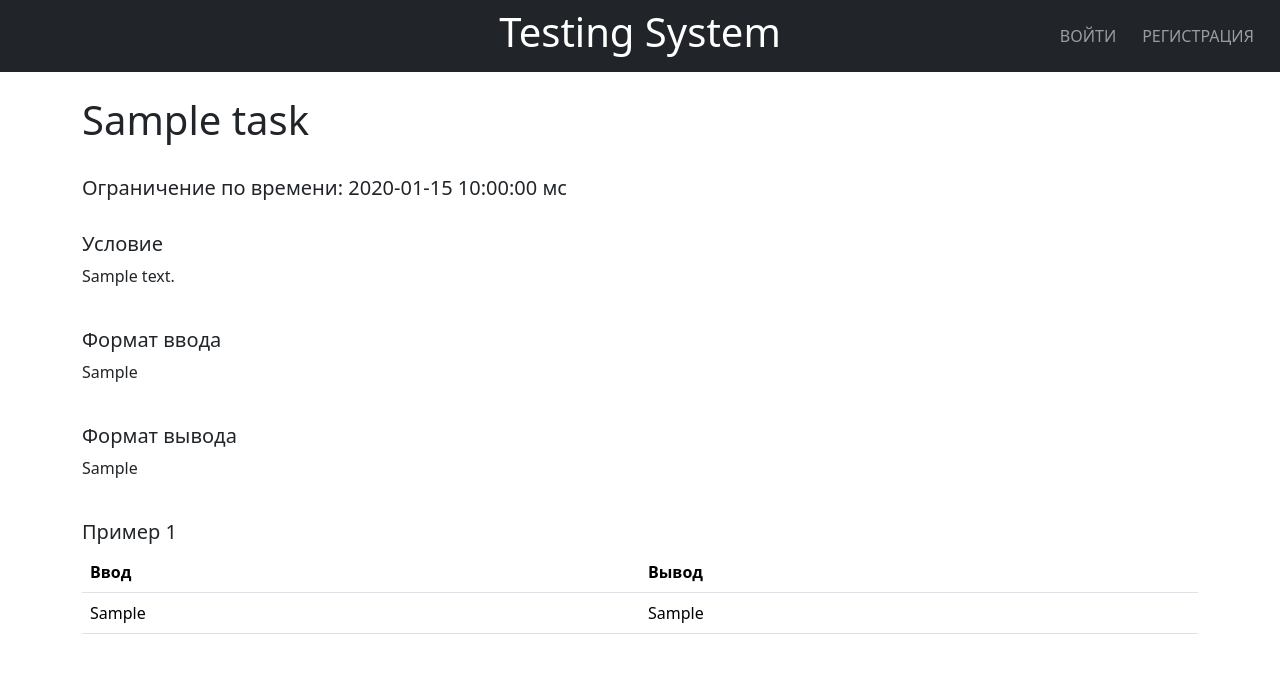
After one commit to matv3ys/pspProject, a Flask app: template templates/task.html in a window 1280 px wide. The commit adds this page. Shown: the top 673 px of the page. Run offline with Flask 3, Linux system fonts and the light colour scheme; the template is opened without the code that fills it: most values are stand-ins (such as "Sample title", 1, 10 or a date in 2020).

Commit message:
hide/show added
continue with form submit in edit_task

```diff
--- a/main.py
+++ b/main.py
@@ -7,6 +7,7 @@ import zipfile
 from flask import Flask, render_template, url_for, redirect, request, abort, session, flash
 from flask_login import LoginManager, login_user, current_user, login_required, logout_user
 from sqlalchemy.sql.functions import register_function
+from sqlalchemy.testing import db_spec
 
 from forms import LoginForm, RegisterForm, RegisterConfForm, CreateGroupForm, CreateTaskForm
 from database import session_factory
@@ -221,8 +222,24 @@ def manage_group_button():
 
     return redirect(f"/manage_group?group_name={group_name}&group_id={group_id}")
 
+@app.route('/tasks', methods=['GET', 'POST'])
+def tasks():
+    if not (current_user.is_authenticated and current_user.is_organizer):
+        return redirect('/')
+
+    db_session = session_factory()
+
+    tasks = db_session.query(TaskTable).all()
+
+    user_tasks = [task for task in tasks if task.author_id == current_user.user_id]
+    other_tasks = [task for task in tasks if task.author_id != current_user.user_id]
+
+    return render_template("tasks.html", user_tasks=user_tasks,
+                           other_tasks=other_tasks, title='Задачи')
+
 
 @app.route('/create_task', methods=['GET', 'POST'])
+@login_required
 def create_task():
     """ обработчик создания группы """
 
@@ -293,9 +310,82 @@ def create_task():
 
         db_session.commit()
 
-        return redirect("/groups")
+        return redirect("/tasks")
 
     return render_template('create_task.html', title='Создать задачу', form=form)
+
+
+@app.route('/task', methods=['GET', 'POST'])
+def task():
+    task_id = int(request.args.get("task_id"))
+
+    if not (current_user.is_authenticated and current_user.is_organizer):
+        return redirect('/')
+
+    db_session = session_factory()
+
+    task = db_session.query(TaskTable).where(TaskTable.task_id == task_id).first()
+    if not task:
+        abort(404)
+
+    tests = db_session.query(TestTable).where((TestTable.task_id == task_id) & (TestTable.is_open == True)).all()
+
+    return render_template('task.html', title=task.title, task=task, tests=tests,
+                           css=url_for('static', filename='css/task_style.css'))
+
+@app.route('/edit_task/<int:task_id>', methods=['GET', 'POST'])
+@login_required
+def edit_task(task_id):
+    action = request.args.get("action")
+    test_id = int(request.args.get("test_id"))
+
+    if not (current_user.is_authenticated and current_user.is_organizer):
+        return redirect('/')
+
+    form = CreateTaskForm()
+
+    db_session = session_factory()
+
+    task = db_session.query(TaskTable).where(TaskTable.task_id == task_id).first()
+    if task is None:
+        abort(404)
+    elif task.author_id != current_user.user_id:
+        abort(403)
+
+    form.title.data = task.title
+    form.time_limit.data = task.time_limit
+    form.description.data = task.description
+    form.input_info.data = task.input_info
+    form.output_info.data = task.output_info
+    form.submit.label.text = "Сохранить изменения"
+
+    if action == "hide" and test_id is not None:
+        test = db_session.query(TestTable).where(TestTable.test_id == test_id).first()
+        if test is not None:
+            test.is_open = False
+    if action == "show" and test_id is not None:
+        test = db_session.query(TestTable).where(TestTable.test_id == test_id).first()
+        if test is not None:
+            test.is_open = True
+
+    db_session.flush()
+
+
+    opened_tests = db_session.query(TestTable).where(
+        (TestTable.task_id == task_id) & (TestTable.is_open == True)
+    ).all()
+    opened_tests.sort(key=lambda x: x.test_num)
+    closed_tests = db_session.query(TestTable).where(
+        (TestTable.task_id == task_id) & (TestTable.is_open == False)
+    ).all()
+    closed_tests.sort(key=lambda x: x.test_num)
+
+    db_session.commit()
+
+    return render_template('edit_task.html', title='Редактирование задачи',
+                           form=form, opened_tests=opened_tests, closed_tests=closed_tests,
+                           css=url_for('static', filename='css/edit_task_style.css'))
+
 
 @app.route('/join', methods=['GET', 'POST'])
 def join():
--- a/queries.sql
+++ b/queries.sql
@@ -4,6 +4,10 @@ select * from "UserGroupTable"
 
 select * from "UserTable"
 
+select * from "TaskTable"
+
+select * from "TestTable"
+
 select "GroupTable".group_id, "UserGroupTable".user_id, "UserGroupTable".status
 from "GroupTable"
 left join "UserGroupTable"
--- /dev/null
+++ b/static/css/edit_task_style.css
@@ -0,0 +1 @@
+td { white-space:pre }
--- /dev/null
+++ b/static/css/task_style.css
@@ -0,0 +1 @@
+td { white-space:pre }
--- a/templates/base.html
+++ b/templates/base.html
@@ -15,11 +15,11 @@
             <ul class="navbar-nav me-auto">
                 {% if current_user.is_authenticated %}
                 <li class="nav-item active">
-                    <a class="nav-link" href="groups">Группы</a>
+                    <a class="nav-link" href="/groups">Группы</a>
                 </li>
                 {% if current_user.is_organizer %}
                 <li class="nav-item active">
-                    <a class="nav-link" href="tasks">Задачи</a>
+                    <a class="nav-link" href="/tasks">Задачи</a>
                 </li>
                 {% endif %}
                 {% endif %}
--- /dev/null
+++ b/templates/task.html
@@ -0,0 +1,42 @@
+{% extends "base.html" %}
+
+{% block content %}
+<div class="Main-content">
+    <section class="Content-unit">
+        <main role="main" class="container">
+            <br><h1>{{task.title}}</h1><br>
+            {% if current_user.is_authenticated and current_user.is_organizer and current_user.user_id == task.author_id %}
+                <div style="margin-bottom: 20px;" >
+                  <a class="btn btn-success" href="/edit_task/{{task.task_id}}">
+                      Редактировать задачу
+                  </a><br>
+                </div>
+            {% endif %}
+            <h5>Ограничение по времени: {{ task.time_limit }} мс</h5><br>
+            <h5>Условие</h5>
+            <p>{{task.description}}</p><br>
+            <h5>Формат ввода</h5>
+            <p>{{task.input_info}}</p><br>
+            <h5>Формат вывода</h5>
+            <p>{{task.output_info}}</p><br>
+            {% for test in tests %}
+            <h5>Пример {{loop.index}}</h5>
+            <table class="table">
+              <thead>
+                <tr>
+                  <th scope="col">Ввод</th>
+                  <th scope="col">Вывод</th>
+                </tr>
+              </thead>
+              <tbody>
+                <tr>
+                  <td>{{test.input_data}}</td>
+                  <td>{{test.output_data}}</td>
+                </tr>
+              </tbody>
+            </table><br>
+            {% endfor %}
+        </main>
+    </section>
+</div>
+{% endblock %}
```
Also changed, not shown: templates/edit_task.html (added, +106 -0 lines), templates/tasks.html (added, +44 -0 lines).
